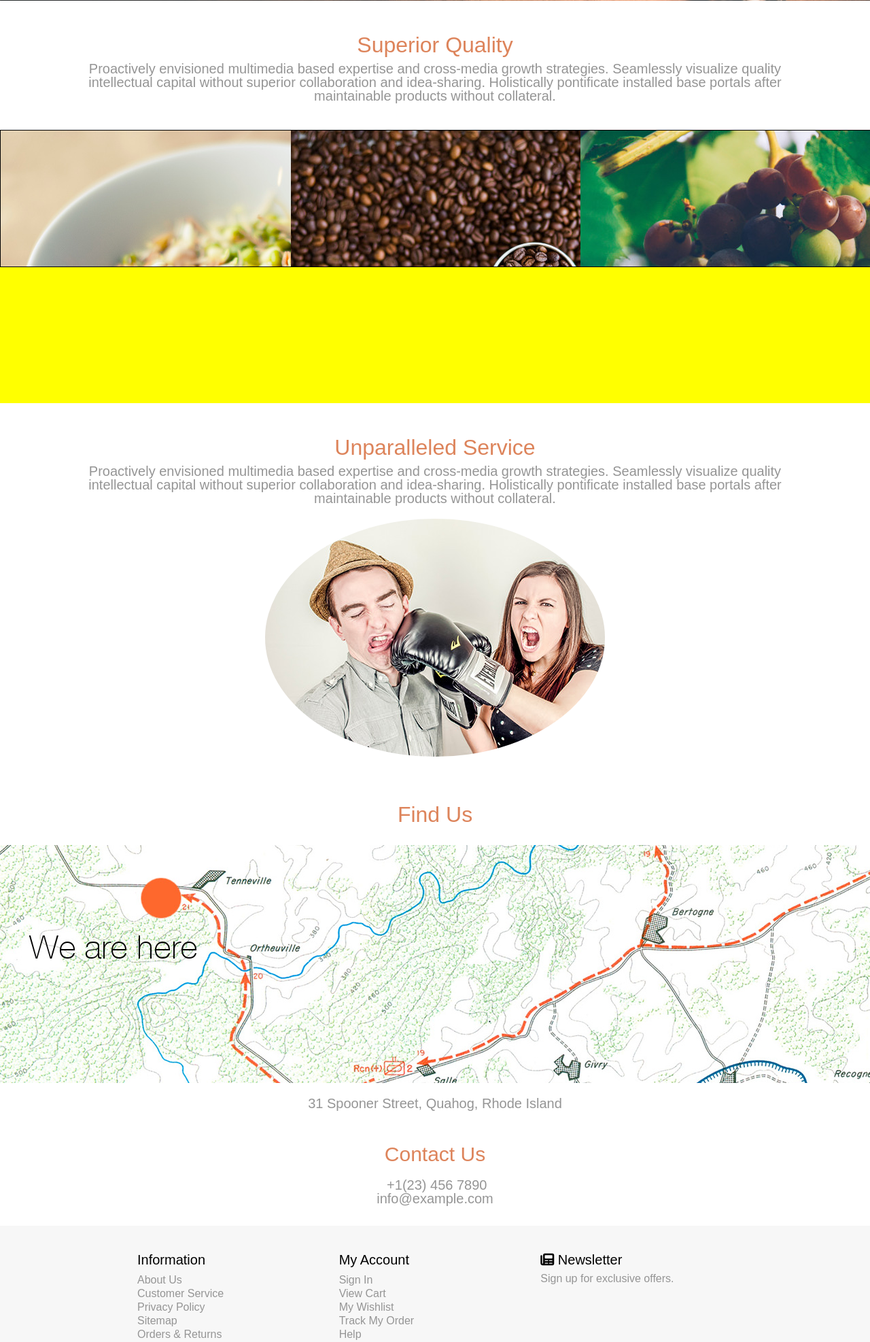
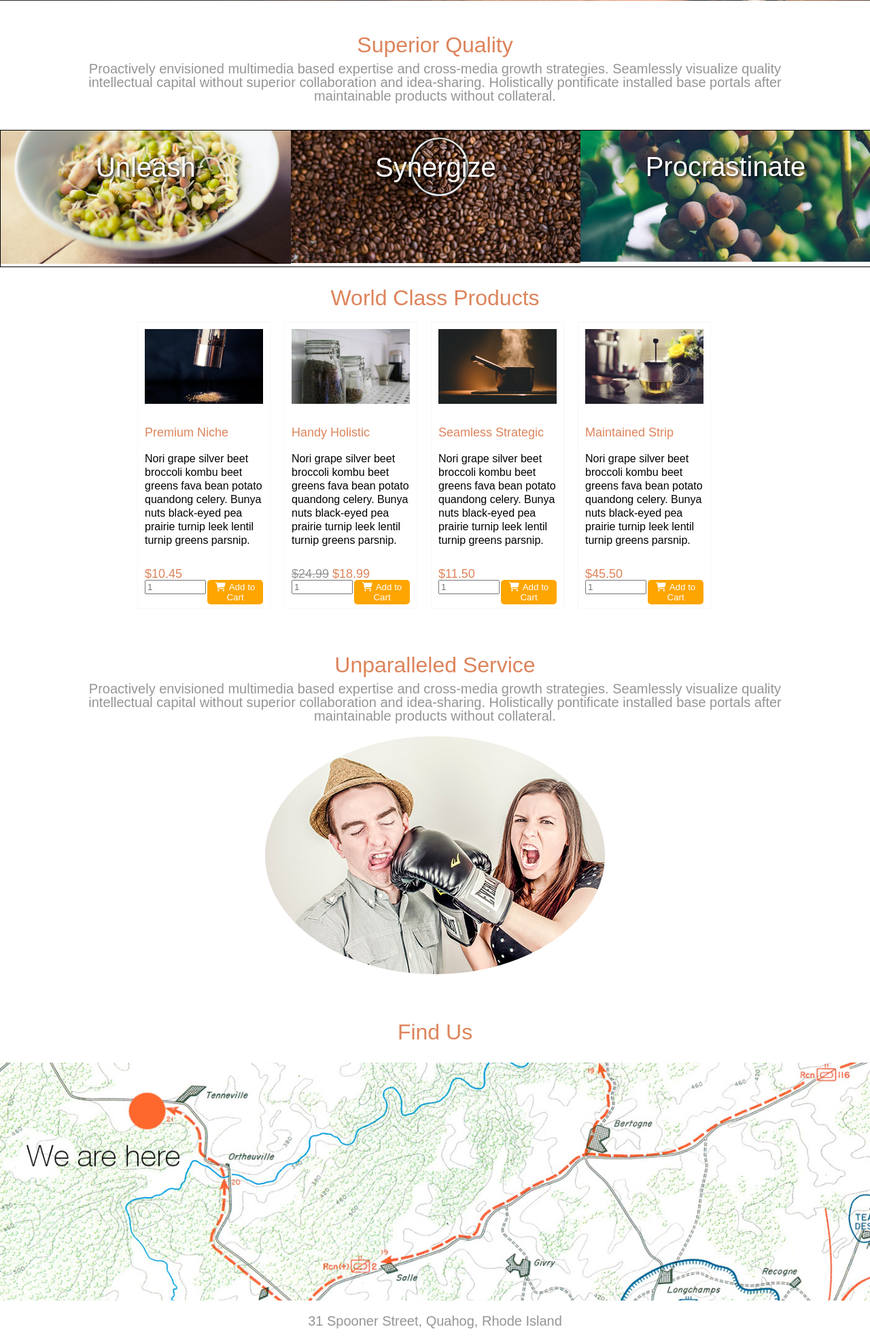
Before and after one commit to ritasp/lsd2223, a PHP site: page / in a window 1280 px wide. Shown: the part 393-2367 px from the top of the page at 68% size. Run offline with PHP 8.4, Linux system fonts and the light colour scheme.

Commit message:
exercício prático 4

```diff
--- a/exercicio-pratico/css/styles.css
+++ b/exercicio-pratico/css/styles.css
@@ -126,13 +126,29 @@ body{
     position: relative;
 }
 
+/*
+.image1 img,
+.image2 img,
+.image3 img
+{
+    width: 100%;
+    margin-top: -80px;
+}
+*/
+
+.values div img{
+    width: 100%;
+    margin-top: -90px;
+}
+
 .values .title{
     position: absolute;
-    top: 50%;
+    top: calc(50% - 45px);
     left: 50%;
     transform: translate(-50%, -50%);
     color: #fff;
-    font-size: 32px;
+    font-size: 40px;
+    text-shadow: 2px 2px 4px #000000;
 }
 
 .unparalleled-service{
@@ -172,12 +188,84 @@ body{
 }
 
 .world-class-products{
-    background: yellow;
+    background: white;
     width: 100%;
-    height: 200px;
+    height: 500px;
+    float: left;
+    margin-top: 20px;
+}
+
+.products-columns{
+    width: 70%;
+    margin: 0 auto;
+    margin-top: 10px;
+}
+
+.world-class-products h2{
+    text-align: center;
+    color: #DD845B;
+    font-size: 32px;
+    line-height: 50px;
+}
+
+.products-columns .col1,
+.products-columns .col2,
+.products-columns .col3,
+.products-columns .col4{
+    width: calc(25% - 50px);
+    float: left;
+    height: 400px;
+    border: 1px solid #F7F7F7;
+    margin: 0 10px;
+    padding: 10px;
+}
+
+.products-columns img{
+    width: 100%;
+}
+
+.products-columns div h3{
+    color: #DD845B;
+    text-align: left;
+    font-size: 18px;
+    margin-top: 30px;
+}
+
+.products-columns div h3 span{
+    color: #959595;
+    text-align: left;
+    font-size: 18px;
+    margin-top: 20px;
+    text-decoration: line-through;
+}
+
+.products-columns div p{
+    color: black;
+    text-align: left;
+    margin-top: 20px;
+    line-height: 20px;
+}
+
+.products-columns .button{
+    width: 100%;
     float: left;
 }
 
+.products-columns div input{
+    width: calc(50% - 5px);
+    float: left;
+}
+
+.products-columns div button{
+    width: calc(50% - 5px);
+    float: right;
+    padding: 3px 2px;
+    border-radius: 5px;
+    border: none;
+    text-decoration: none;
+    background-color: #FEA500;
+    color: #fff;
+}
 
 .find-us{
     background: white;
@@ -208,6 +296,10 @@ body{
     margin: 0 auto;
     margin-top: 20px;
     overflow: hidden;
+}
+
+.map-image img{
+    width: 100%;
 }
 
 .contact{
@@ -273,6 +365,23 @@ body{
     line-height: 20px;
 }
 
+.footer-columns .col3 .email{
+    width: 60%;
+    font-size: 14px;
+    padding: 8px 23px;
+}
+
+.footer-columns .col3 .btn2{
+    padding: 10px 15px;
+    border-radius: 5px;
+    border: none;
+    text-decoration: none;
+    font-size: 14px;
+    background-color: #FEA500;
+    color: #fff;
+    margin-top: 10px;
+}
+
 .copyright{
     color: #FEA500;
     text-align: center;
@@ -286,9 +395,30 @@ body{
     color: #959595;
     text-align: center;
     margin-top: 20px;
+    margin-bottom: 20px;
 }
 
 .copyright span{
     color: #959595;
     text-align: center;
 }
+
+.da-espaco{
+    margin-right: 5px;
+}
+
+
+/* SE O ECRÃ TIVER NO MÁX 1000px - 2img*/
+@media screen and (max-width:1000px) {
+    .caixa{
+        width: calc(50% - 20px);
+    }
+}
+
+/* SE O ECRÃ TIVER NO MÁX 800px - 1img */
+@media screen and (max-width:800px) {
+    .caixa{
+        margin: 30px;
+        font-size: 20px;
+    }
+}
--- a/exercicio-pratico/index.html
+++ b/exercicio-pratico/index.html
@@ -86,7 +86,64 @@
         </div>
 
         <div class="world-class-products">
+            <h2>World Class Products</h2>
 
+            <div class="products-columns">
+                <div class="col1">
+                    <img src="images/pepper.jpg">
+                    <div>
+                        <h3>Premium Niche</h3>
+                        <p>Nori grape silver beet broccoli kombu beet greens fava bean potato quandong celery. Bunya nuts black-eyed pea prairie turnip leek lentil turnip greens parsnip.</p>
+                        <h3>$10.45</h3>
+                        <div class="button">
+                            <input type="number" placeholder="1"/>
+                            <button class="btn3" href="#"><i class="fa-solid fa-cart-shopping da-espaco"></i>Add to Cart</button>
+                        </div>
+                    </div>
+                 </div>
+
+                 <div class="col2">
+                    <img src="images/jars.jpg">
+                    <div>
+                        <h3>Handy Holistic</h3>
+                        <p>Nori grape silver beet broccoli kombu beet greens fava bean potato quandong celery. Bunya nuts black-eyed pea prairie turnip leek lentil turnip greens parsnip.</p>
+                        <h3>
+                            <span>$24.99</span>
+                            $18.99
+                        </h3>
+                        <div class="button">
+                            <input type="number" placeholder="1"/>
+                            <button class="btn3" href="#"><i class="fa-solid fa-cart-shopping da-espaco"></i>Add to Cart</button>
+                        </div>
+                    </div>
+                 </div>
+
+                 <div class="col3">
+                    <img src="images/pot.jpg">
+                    <div>
+                        <h3>Seamless Strategic</h3>
+                        <p>Nori grape silver beet broccoli kombu beet greens fava bean potato quandong celery. Bunya nuts black-eyed pea prairie turnip leek lentil turnip greens parsnip.</p>
+                        <h3>$11.50</h3>
+                        <div class="button">
+                            <input type="number" placeholder="1"/>
+                            <button class="btn3" href="#"><i class="fa-solid fa-cart-shopping da-espaco"></i>Add to Cart</button>
+                        </div>
+                    </div>
+                 </div>
+
+                 <div class="col4">
+                    <img src="images/teapot.jpg">
+                    <div>
+                        <h3>Maintained Strip</h3>
+                        <p>Nori grape silver beet broccoli kombu beet greens fava bean potato quandong celery. Bunya nuts black-eyed pea prairie turnip leek lentil turnip greens parsnip.</p>
+                        <h3>$45.50</h3>
+                        <div class="button">
+                            <input type="number" placeholder="1"/>
+                            <button class="btn3" href="#"><i class="fa-solid fa-cart-shopping da-espaco"></i>Add to Cart</button>
+                        </div>
+                    </div>
+                 </div>
+            </div>
         </div>
 
         <div class="unparalleled-service">
@@ -113,7 +170,7 @@
         <div class="contact">
             <h2>Contact Us</h2>
             <p>
-                <i class="fa-solid fa-phone-rotary"></i>
+                <i class="fa-solid fa-phone"></i>
                 +1(23) 456 7890
                 <br>info@example.com
             </p>
@@ -169,6 +226,8 @@
                         <span>Newsletter</span>
                     </h3>
                     <p>Sign up for exclusive offers.</p>
+                    <input class="email" type="email" placeholder="Enter your email adress"/>
+                    <button class="btn2" href="#">Subscribe!</button>
                 </div>
         </footer>
 
```
